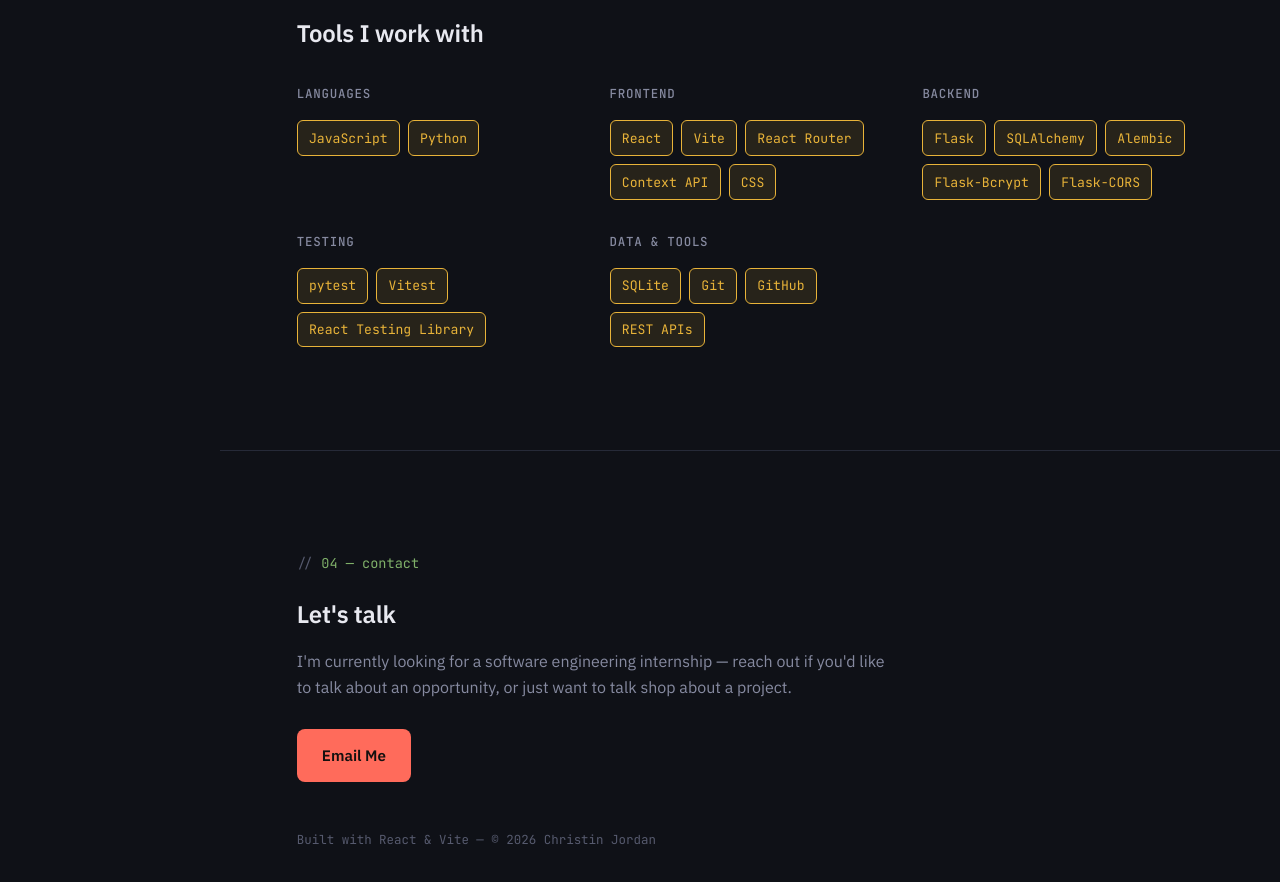
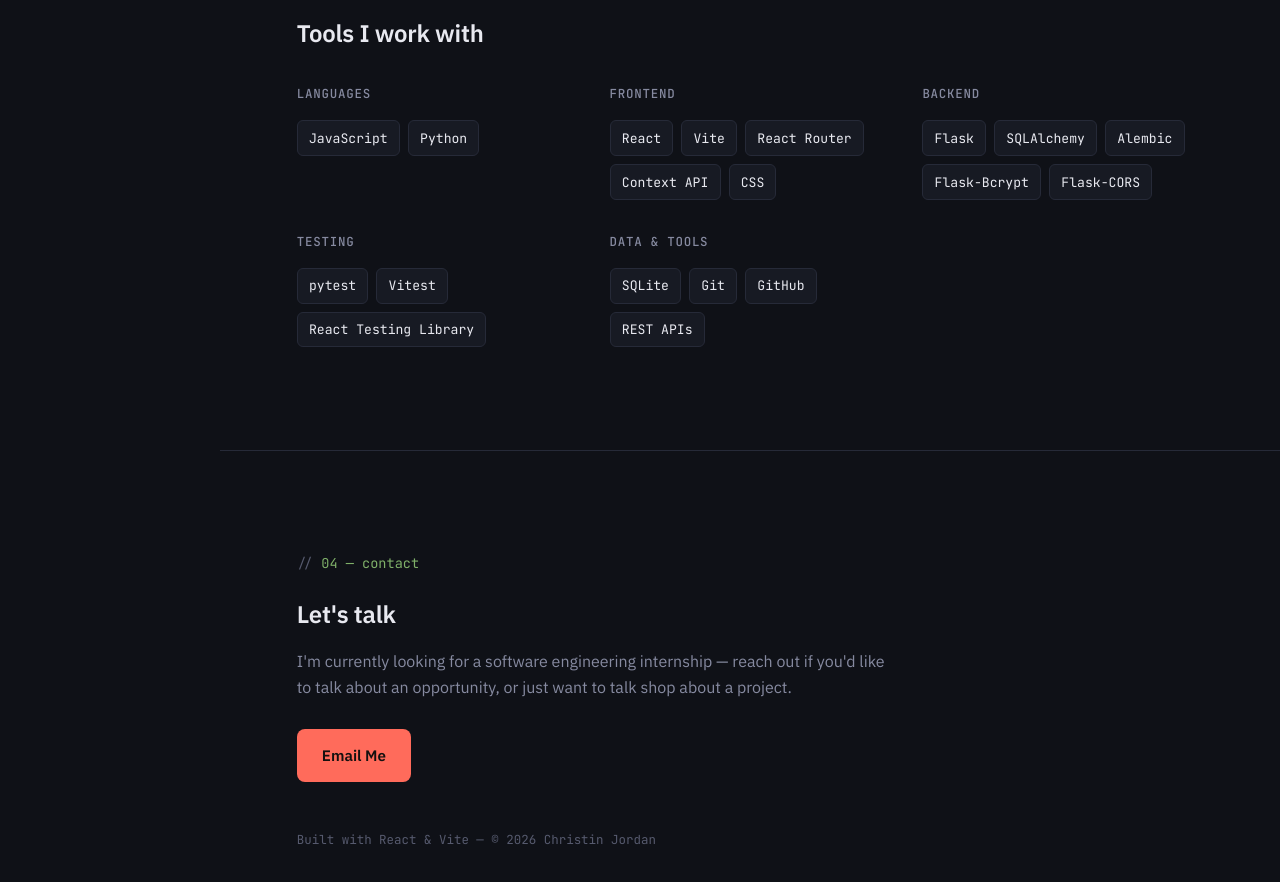
Before and after one commit to Christin115/christin115.github.io, a React (Vite) app: page / in a window 1280 px wide. Shown: the part 2980-3862 px from the top of the page. Built offline with nearby package versions, Linux system fonts and the light colour scheme.

Commit message:
Revert skill tags to neutral styling, keep project tags amber
Co-Authored-By: Claude Sonnet 5 <noreply@anthropic.com>

```diff
--- a/src/index.css
+++ b/src/index.css
@@ -607,9 +607,9 @@ p {
 .skill-tags span {
   font-family: var(--font-mono);
   font-size: 0.82rem;
-  color: var(--yellow);
-  background: var(--yellow-soft);
-  border: 1px solid var(--yellow);
+  color: var(--text);
+  background: var(--surface);
+  border: 1px solid var(--border);
   border-radius: 6px;
   padding: 0.4rem 0.7rem;
 }
```
